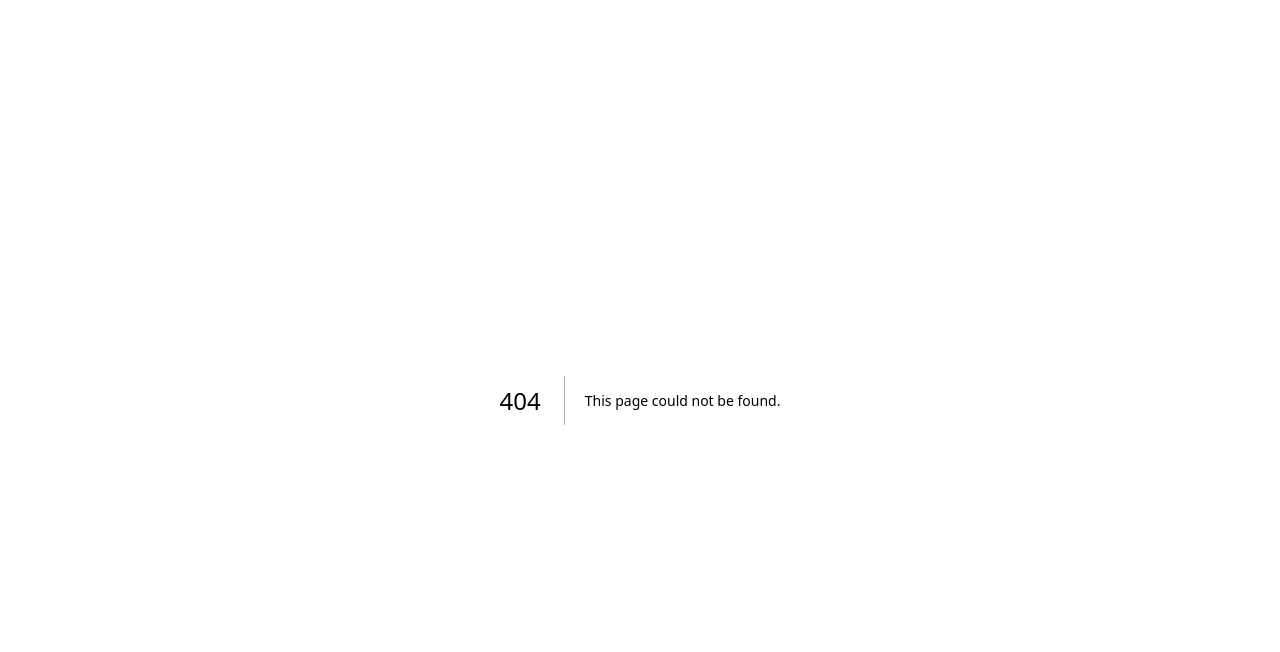
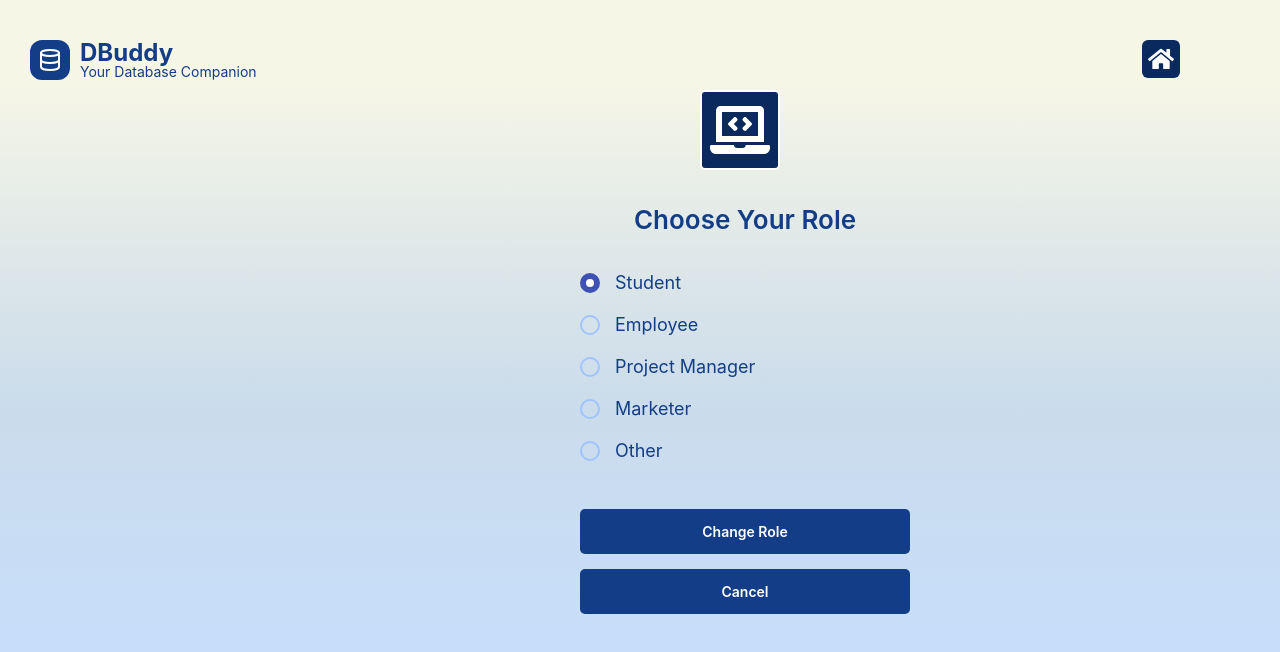
Before and after one commit to pranshu05/BackendManager, a Next.js app: page /rolepage in a window 1280 px wide. Before the commit this address had no page. Shown: the top 652 px of the page. Built offline with nearby package versions, Linux system fonts and the light colour scheme.

Commit message:
Added Role Page

```diff
--- a/src/app/profile/page.jsx
+++ b/src/app/profile/page.jsx
@@ -89,8 +89,8 @@ export default function ProfilePage() {
     <div className="min-h-screen bg-gradient-to-b from-yellow-50 to-blue-100 relative p-6">
       <header className="absolute top-6 left-6">
         <div className="flex items-center space-x-2">
-          <div className="p-2 bg-[#1e4a8a] rounded-xl">
-            <Database className="w-6 h-6 text-white" />
+          <div className="db-logo">
+            <Database className="db-icon" />
           </div>
           <div>
             <h1 className="text-2xl font-bold text-[#1e4a8a]">DBuddy</h1>
@@ -146,7 +146,7 @@ export default function ProfilePage() {
               title="Role"
               subtitle={user ? user.role : "Student"}
               hasEdit={true}
-              href = "change-password" />
+              href = "/rolepage" />
           </div>
 
           {/*logout btn*/}
--- /dev/null
+++ b/src/app/rolepage/index.css
@@ -0,0 +1,249 @@
+body {
+  min-height: 100vh;
+  padding: 20px;
+  background: linear-gradient(to bottom, #f6f6e6 10%, #CBDCEB 50%, #c7defa 80%);
+  display: flex;
+  flex-direction: column;
+  font-family: 'Inter', sans-serif;
+}
+
+.choose-role-container {
+  display: flex;
+  flex-direction: column;
+  width: 100%;
+  max-width: 800px;
+  padding: 20px;
+  box-sizing: border-box;
+  justify-content: center;
+}
+
+.header {
+  display: inline-flex;
+  top : 30px;
+  margin-bottom: 40px;
+  width: 100%;
+  padding-left: 10px;
+  justify-content: flex-start;
+}
+
+
+go-text {
+  display: flex;
+  flex-direction: column;
+}
+
+.dbuddy{
+  margin-left: -20px;
+  display: inline-flex;
+  height: 40px;
+  width: 200px;
+  align-items: center;
+  gap : 10px;
+  justify-content: left;
+}
+
+.dbbuddy-title {
+  font-size: 24px;
+  font-weight: bold;
+  color: #333;
+  margin: 0;
+  line-height: 1;
+}
+
+.dblogo {
+  padding: 0.5rem;
+  background-color: #133E87;
+  border-radius: 0.75rem;
+}
+
+.db-icon {
+  width: 1.5rem;
+  height: 1.5rem;
+  color: #ffffff;
+}
+
+.dbbuddy-slogan {
+  /* margin-top: 2px; */
+  font-size: 14px;
+  color: #666;
+  margin: 0;
+  line-height: 1;
+  width : auto ;
+  flex-direction: column;
+  white-space: nowrap;
+}
+
+
+
+.logo-text p{
+  color: #133E87;
+  flex-direction: column;
+
+}
+
+.role-selection-card {
+  padding: 40px 60px;
+  border-radius: 8px;
+  text-align: center;
+  width: 100%;
+  max-width: 450px;
+  align-items: center;
+  margin-left:  480px;
+  justify-content: center;
+}
+
+.role-sym {
+  border: 2px solid white;
+  padding: 8px;
+  border-radius: 5px;
+  position : absolute ;
+  margin-top: -70px;
+  margin-left: 120px;
+  background-color: #0a2a5e;
+  color: white;
+  cursor: pointer;
+  transition: background-color 0.3s ease;
+  align-items: center;
+  justify-content: center;
+}
+
+.role-icon {
+  font-size: 60px;
+  color: white;
+}
+
+.role-selection-card h2 {
+  font-size: 26px;
+  color: #133E87;
+  margin-top: 40px;
+  margin-bottom: 30px;
+  font-weight: 600;
+}
+
+.role-options {
+  display: flex;
+  flex-direction: column;
+  align-items: flex-start;
+  margin-bottom: 30px;
+  width: 100%;
+}
+
+.radio-label {
+  display: flex;
+  align-items: center;
+  margin-bottom: 15px;
+  font-size: 18px;
+  color: #133E87;
+  cursor: pointer;
+  width: 100%;
+}
+
+.radio-label input[type="radio"] {
+  -webkit-appearance: none;
+  -moz-appearance: none;
+  appearance: none;
+  width: 20px;
+  height: 20px;
+  border: 2px solid #a0c4ff;
+  border-radius: 50%;
+  margin-right: 15px;
+  position: relative;
+  cursor: pointer;
+  outline: none;
+  display: flex;
+  align-items: center;
+  justify-content: center;
+}
+
+
+
+.radio-label input[type="radio"]:checked {
+  border-color: #3f51b5;
+  background-color: #3f51b5;
+}
+
+.radio-label input[type="radio"]:checked::before {
+  content: '';
+  width: 8px;
+  height: 8px;
+  background-color: #fff;
+  border-radius: 50%;
+  display: block;
+}
+
+.other-role-input {
+  width: 100%;
+  padding: 10px 20px;
+  margin-top: 0;
+  border: 1px solid #ccc;
+  border-radius: 5px;
+  font-size: 16px;
+  color: #333;
+  margin-left: 0px;
+  background-color: white;
+}
+
+.role-options h3{
+  color: #133E87;
+  margin-left: 4px;
+}
+
+.other-role-input::placeholder {
+  color: #999;
+}
+
+.button-group {
+  display: flex;
+  flex-direction: column;
+  width: 100%;
+  gap: 15px;
+  margin-top: 20px;
+}
+
+.change-role-button,
+.cancel-button {
+  width: 100%;
+  padding: 12px 15px;
+  border: none;
+  border-radius: 5px;
+  font-size: 14px;
+  cursor: pointer;
+  transition: background-color 0.3s ease;
+  font-weight: 600;
+}
+
+.change-role-button {
+  background-color: #133E87;
+  color: white;
+}
+
+.change-role-button:hover {
+  background-color: #303f9f;
+}
+
+.cancel-button {
+  background-color: #133E87;
+  color: white;
+}
+
+.cancel-button:hover {
+  background-color: #303f9f;
+}
+
+.home-btn{
+  position: absolute;
+  right: 100px;
+  background-color: #0a2a5e;
+  color: white;
+  border: none;
+  padding: 6px 6px;
+  font-size: 14px;
+  border-radius: 6px;
+  cursor: pointer;
+  transition: background-color 0.3s ease;
+}
+
+.home-icon {
+  font-size: 26px;
+  color: white;
+}
--- /dev/null
+++ b/src/app/rolepage/page.jsx
@@ -0,0 +1,139 @@
+"use client";
+
+import React, { useState } from 'react';
+import './index.css';
+import { Database } from "lucide-react";
+import { FaHome , FaLaptopCode } from "react-icons/fa";
+
+const ChooseRole = () => {
+  const [selectedRole, setSelectedRole] = useState('Student');
+  const [otherRole, setOtherRole] = useState('');
+
+  const handleRoleChange = (event) => {
+    setSelectedRole(event.target.value);
+    if (event.target.value !== 'Other') {
+      setOtherRole('');
+    }
+  };
+
+  const handleOtherRoleChange = (event) => {
+    setOtherRole(event.target.value);
+  };
+
+  const handleChangeRoleClick = () => {
+    const finalRole = selectedRole === 'Other' ? otherRole : selectedRole;
+    console.log('Selected Role:', finalRole);
+    window.location.href = "/profile";
+    alert(`Role changed to: ${finalRole}`);
+  };
+
+  const handleCancelClick = () => {
+    console.log('Cancelled');
+    window.location.href = "/profile";
+    // alert('Action cancelled.');
+  };
+
+  return (
+    <div className="choose-role-container">
+      <div className="header">
+        <div className="dbuddy">
+            <div className="dblogo">
+                <Database className='db-icon'/>
+            </div>
+            <div className="logo-text">
+                <p
+                className="dbbuddy-title">DBuddy</p>
+                <p className="dbbuddy-slogan">Your Database Companion</p>
+            </div>
+        </div>
+
+        <button onClick={() => (window.location.href = "/")}className="home-btn">
+            <FaHome className="home-icon" />
+        </button>
+      </div>
+
+      <div className="role-selection-card">
+        <div className="role-sym">
+            <FaLaptopCode className="role-icon" />
+        </div>
+        <h2>Choose Your Role</h2>
+
+        <div className="role-options">
+          <label className="radio-label">
+            <input
+              type="radio"
+              name="role"
+              value="Student"
+              checked={selectedRole === 'Student'}
+              onChange={handleRoleChange} />
+            Student
+          </label>
+
+          <label className="radio-label">
+            <input
+              type="radio"
+              name="role"
+              value="Employee"
+              checked={selectedRole === 'Employee'}
+              onChange={handleRoleChange}
+            />
+            Employee
+          </label>
+
+          <label className="radio-label">
+            <input
+              type="radio"
+              name="role"
+              value="Project Manager"
+              checked={selectedRole === 'Project Manager'}
+              onChange={handleRoleChange}
+            />
+            Project Manager
+          </label>
+
+          <label className="radio-label">
+            <input
+              type="radio"
+              name="role"
+              value="Marketer"
+              checked={selectedRole === 'Marketer'}
+              onChange={handleRoleChange}
+            />
+            Marketer
+          </label>
+
+          <label className="radio-label">
+            <input
+              type="radio"
+              name="role"
+              value="Other"
+              checked={selectedRole === 'Other'}
+              onChange={handleRoleChange}
+            />
+            Other
+          </label>
+
+            {selectedRole === 'Other' && <input
+              type="text"
+              className="other-role-input"
+              placeholder="Mention Role"
+              value={otherRole}
+              onChange={handleOtherRoleChange}
+            />}
+
+        </div>
+
+        <div className="button-group">
+          <button className="change-role-button" onClick={handleChangeRoleClick}>
+            Change Role
+          </button>
+          <button className="cancel-button" onClick={handleCancelClick}>
+            Cancel
+          </button>
+        </div>
+      </div>
+    </div>
+  );
+};
+
+export default ChooseRole;
```
